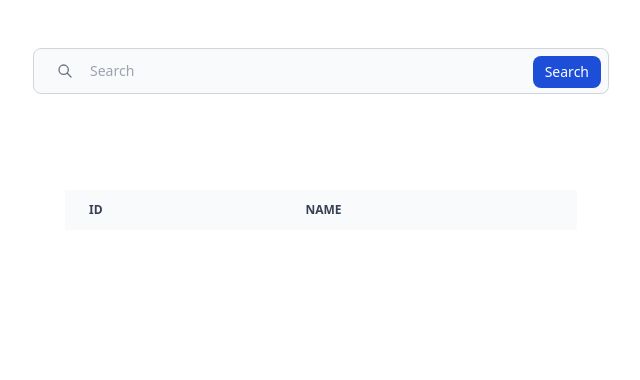
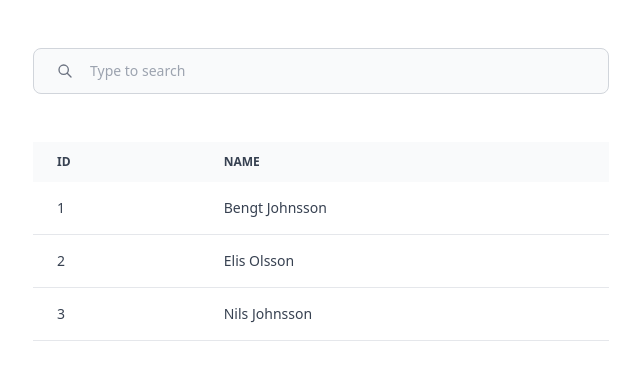
Before and after one commit to johanhanses/search-using-react-server-components, a Next.js app: page / in a window 1280 px wide. Shown: the top 380 px of the page, without its empty margins (319-959 px from the left). Built offline with nearby package versions, Linux system fonts and the light colour scheme.

Commit message:
Clean up and render all data on initial view

```diff
--- a/app/page.tsx
+++ b/app/page.tsx
@@ -3,12 +3,13 @@ import data from './data.json'
 export default async function Home({ searchParams }: { searchParams: { search: string } }) {
   const { data: tableData } = data
 
-  const searchString = searchParams.search
-
-  const filteredData = tableData.filter((data) => data.name.includes(searchString))
+  const filteredData =
+    tableData.filter((data) => data.name.toLowerCase().includes(searchParams.search)).length > 0
+      ? tableData.filter((data) => data.name.toLowerCase().includes(searchParams.search))
+      : tableData
 
   return (
-    <main className="p-12">
+    <main className="w-full">
       <section className="mt-12">
         <div className="relative overflow-x-auto min-w-[32rem]">
           <table className="w-full text-sm text-left text-gray-50">
--- a/app/search-form.tsx
+++ b/app/search-form.tsx
@@ -36,16 +36,10 @@ export const SearchForm = () => {
           type="search"
           id="search"
           className="block w-full p-3 pl-14 text-sm text-gray-900 border border-gray-300 rounded-lg bg-gray-50 focus:ring-blue-500 focus:border-blue-500"
-          placeholder="Search"
+          placeholder="Type to search"
           required
           onChange={(e) => startTransition(() => replace(`?search=${e.target.value}`))}
         />
-        <button
-          type="submit"
-          className="text-white absolute  bg-blue-700 hover:bg-blue-800 focus:ring-4 focus:outline-none focus:ring-blue-300 font-medium rounded-lg text-sm px-3 py-1.5 dark:bg-blue-600 dark:hover:bg-blue-700 dark:focus:ring-blue-800 right-2 top-2"
-        >
-          Search
-        </button>
       </div>
     </form>
   )
```
